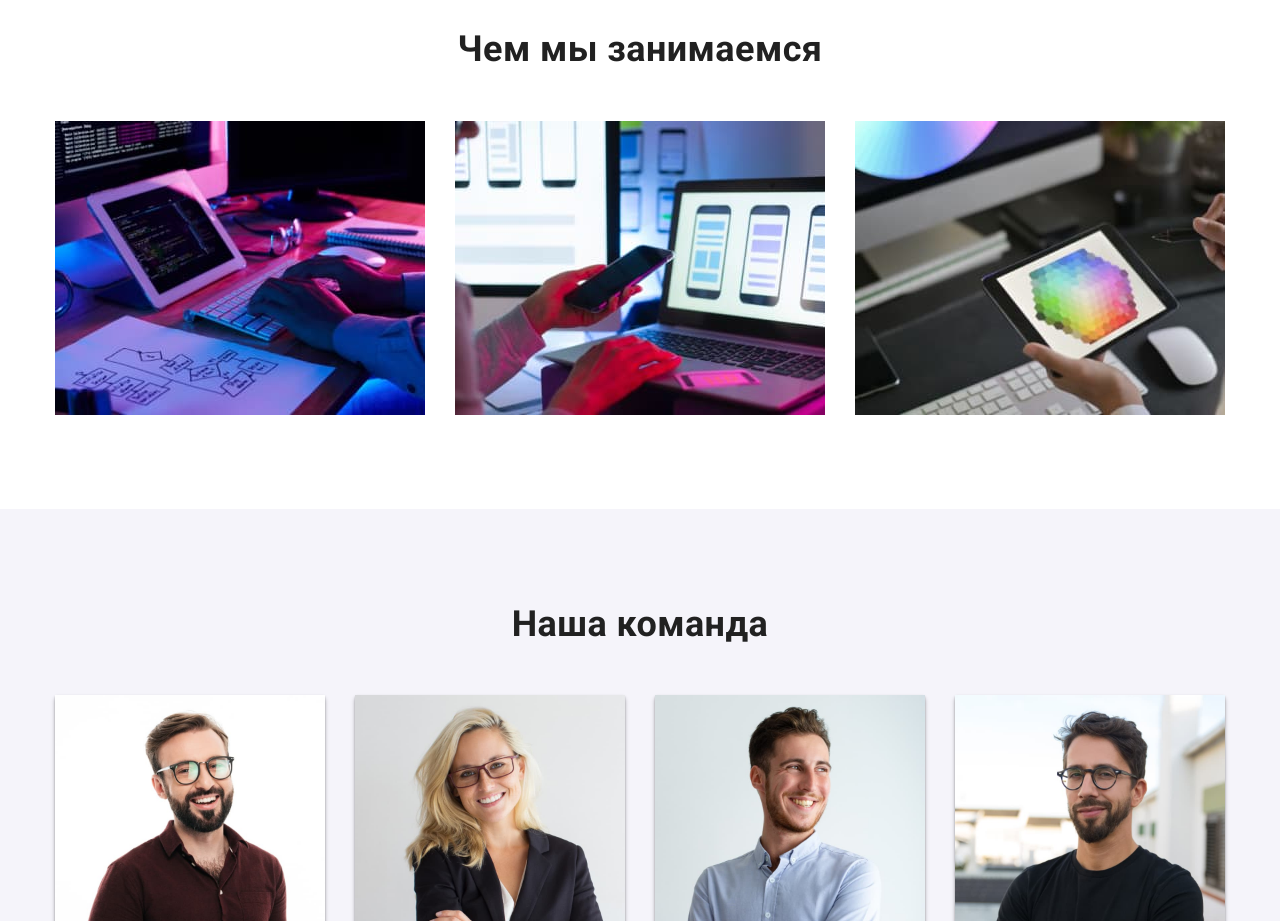
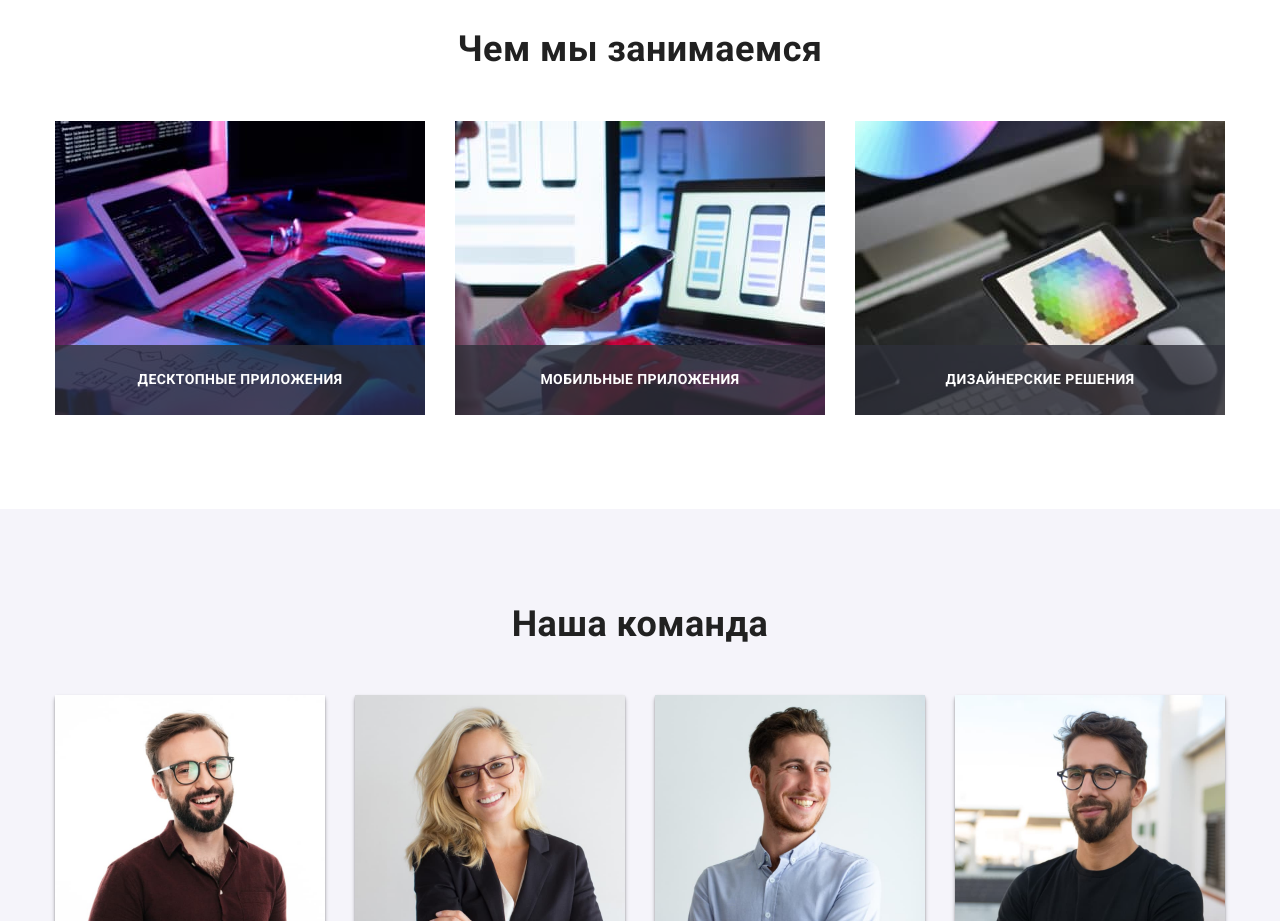
Before and after one commit to OlgaFayzulina/goit-markup-hw-05, a plain HTML site: page index.html in a window 1280 px wide. Shown: the part 1120-2041 px from the top of the page. Drawn offline with nearby package versions, Linux system fonts and the light colour scheme.

Commit message:
Add position for Services

```diff
--- a/css/styles.css
+++ b/css/styles.css
@@ -278,6 +278,27 @@ body {
 
 .services .item:not(:last-child) {
     margin-right: 30px;
+}
+
+.service-thumb {
+    position: relative;
+}
+
+.service-thumb > .service-label {
+    position: absolute;
+    margin: 0;
+    bottom: 0;
+    left: 0;
+    padding-top: 27px;
+    padding-bottom: 27px;
+    background-color: rgba(47, 48, 58, 0.8);
+
+    font-weight: bold;
+    line-height: 1.14;
+    text-align: center;
+    text-transform: uppercase;
+    color: var(--white-color);
+    width: 100%;
 }
 
 
--- a/index.html
+++ b/index.html
@@ -116,13 +116,22 @@
 
             <ul class="services list">
                 <li class="item">
-                    <img src="./images/programer-working-his-desk-office-opt.jpg" alt="программист работает" width="370">
+                    <div class="service-thumb">
+                        <img src="./images/programer-working-his-desk-office-opt.jpg" alt="программист работает" width="370">
+                        <p class="service-label">Десктопные приложения</p>
+                    </div>
                 </li>
                 <li class="item">
-                    <img src="./images/developing-application-smartphones-opt.jpg" alt="смартфон приложения" width="370">
+                    <div class="service-thumb">
+                        <img src="./images/developing-application-smartphones-opt.jpg" alt="смартфон приложения" width="370">
+                        <p class="service-label">Мобильные приложения</p>
+                    </div>
                 </li>
                 <li class="item">
-                    <img src="./images/selection-graphic-tablet-opt.jpg" alt="планшет графика" width="370">
+                    <div class="service-thumb">
+                        <img src="./images/selection-graphic-tablet-opt.jpg" alt="планшет графика" width="370">
+                        <p class="service-label">Дизайнерские решения</p>
+                    </div>
                 </li>
             </ul>
         </div>
```
